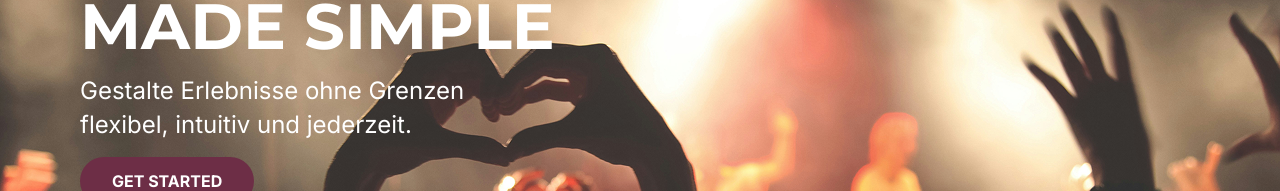
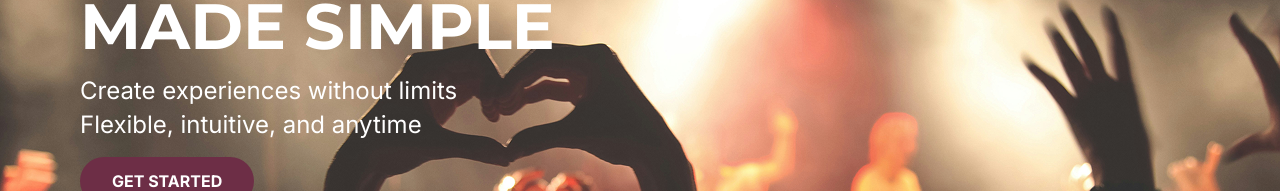
Before and after one commit to SouherAltaleb/Events-Planner, a React (Vite) app: page / in a window 1280 px wide. Shown: the part 233-424 px from the top of the page. Built offline with nearby package versions, Linux system fonts and the light colour scheme; no server answers.

Commit message:
text editing

```diff
--- a/src/components/Slider.jsx
+++ b/src/components/Slider.jsx
@@ -196,7 +196,7 @@ const Slider = () => {
                       navigate(`/events/${encodeURIComponent(event.title)}`)
                     }
                   >
-                    Details
+                    DETAILS
                   </button>
                 </div>
               </div>
--- a/src/pages/Home.jsx
+++ b/src/pages/Home.jsx
@@ -23,15 +23,15 @@ const Home = () => {
           </h1>
 
           <p className="hero-main-text /* mobile */ /* desktop */ text-base md:text-xl">
-            Gestalte Erlebnisse ohne Grenzen <br />
-            flexibel, intuitiv und jederzeit.
+            Create experiences without limits <br />
+            Flexible, intuitive, and anytime
           </p>
 
           <button
             onClick={() => navigate(`/signup`)}
             className="hero-main-btn px-4 py-2 text-sm md:px-6 md:py-3 md:text-base"
           >
-            Get Started
+            GET STARTED
           </button>
         </div>
       </div>
```
